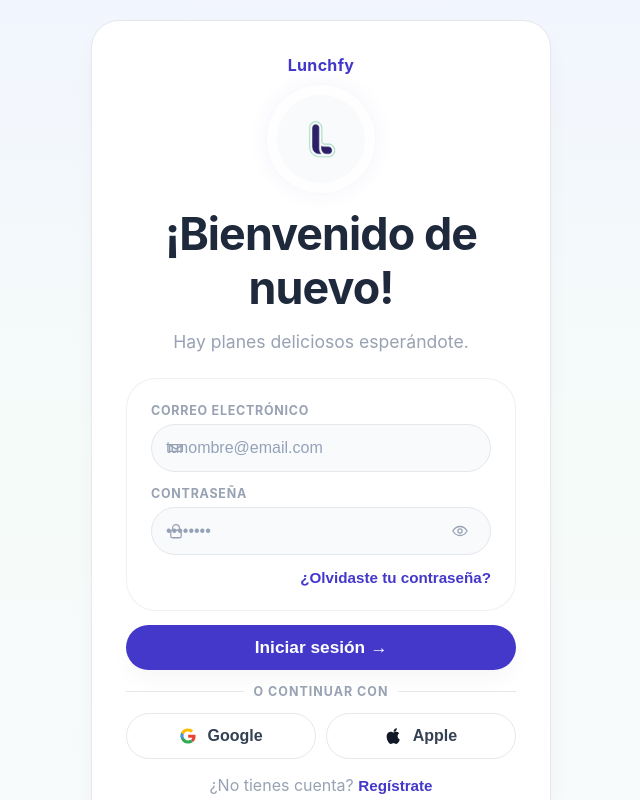
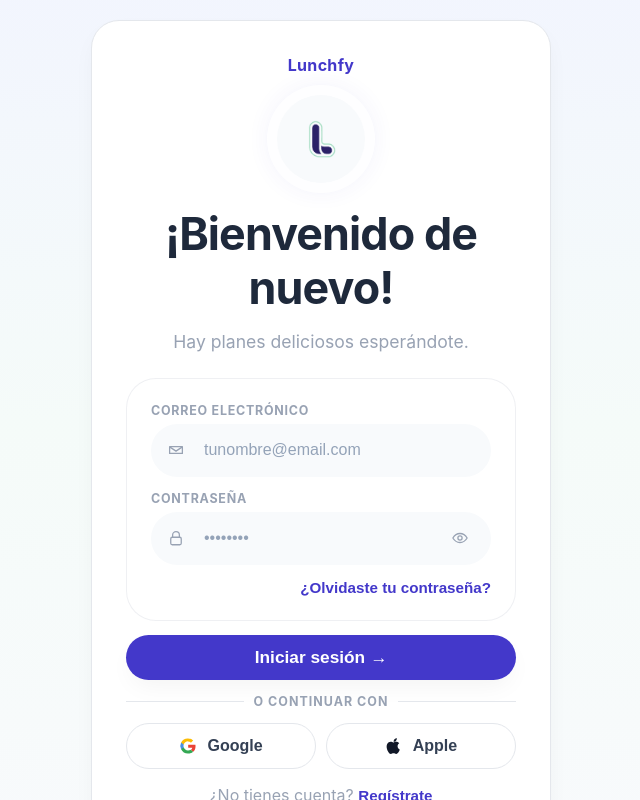
Before and after one commit to Fargv/pilot-homefirst, a React (Vite) app in the folder frontend/: page /kitchen/login in a window 1280 px wide. Shown: the whole page, without its empty margins (319-959 px from the left). Built offline with nearby package versions, Linux system fonts and the light colour scheme; no server answers.

Commit message:
UI — Login: corregir solape texto/iconos en inputs y mejorar legibilidad

```diff
--- a/frontend/src/kitchen/kitchen.css
+++ b/frontend/src/kitchen/kitchen.css
@@ -2253,7 +2253,7 @@
   pointer-events: none;
 }
 
-.kitchen-login-input {
+.kitchen-ui-input.kitchen-login-input {
   width: 100%;
   padding: 15px 16px;
   padding-left: 52px;
@@ -2266,7 +2266,7 @@
   font-weight: 500;
 }
 
-.kitchen-login-input::placeholder {
+.kitchen-ui-input.kitchen-login-input::placeholder {
   color: #94a3b8;
   font-weight: 400;
 }
@@ -2277,7 +2277,7 @@
   outline-offset: 1px;
 }
 
-.kitchen-login-password-input {
+.kitchen-ui-input.kitchen-login-password-input {
   padding-right: 52px;
 }
 
```
Also changed, not shown: 1 other file (tests, documents, lock files or other folders).
